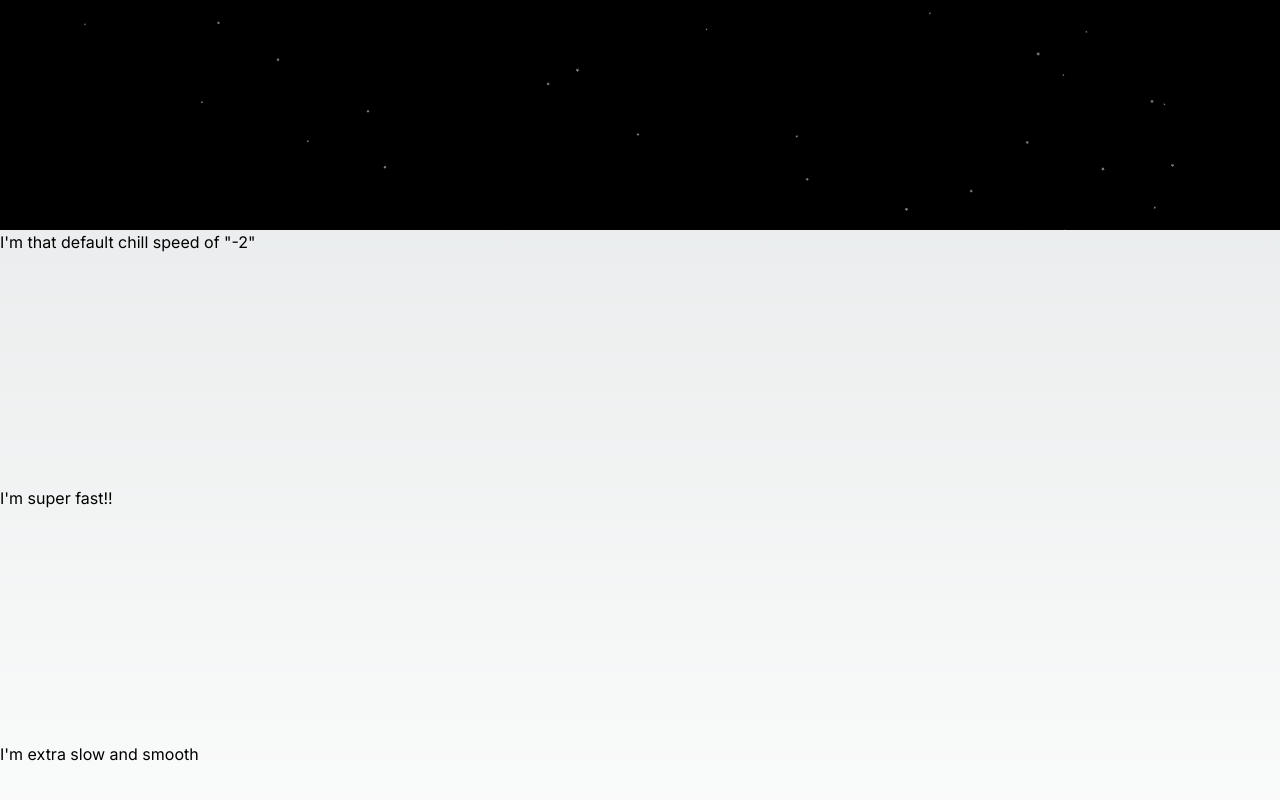
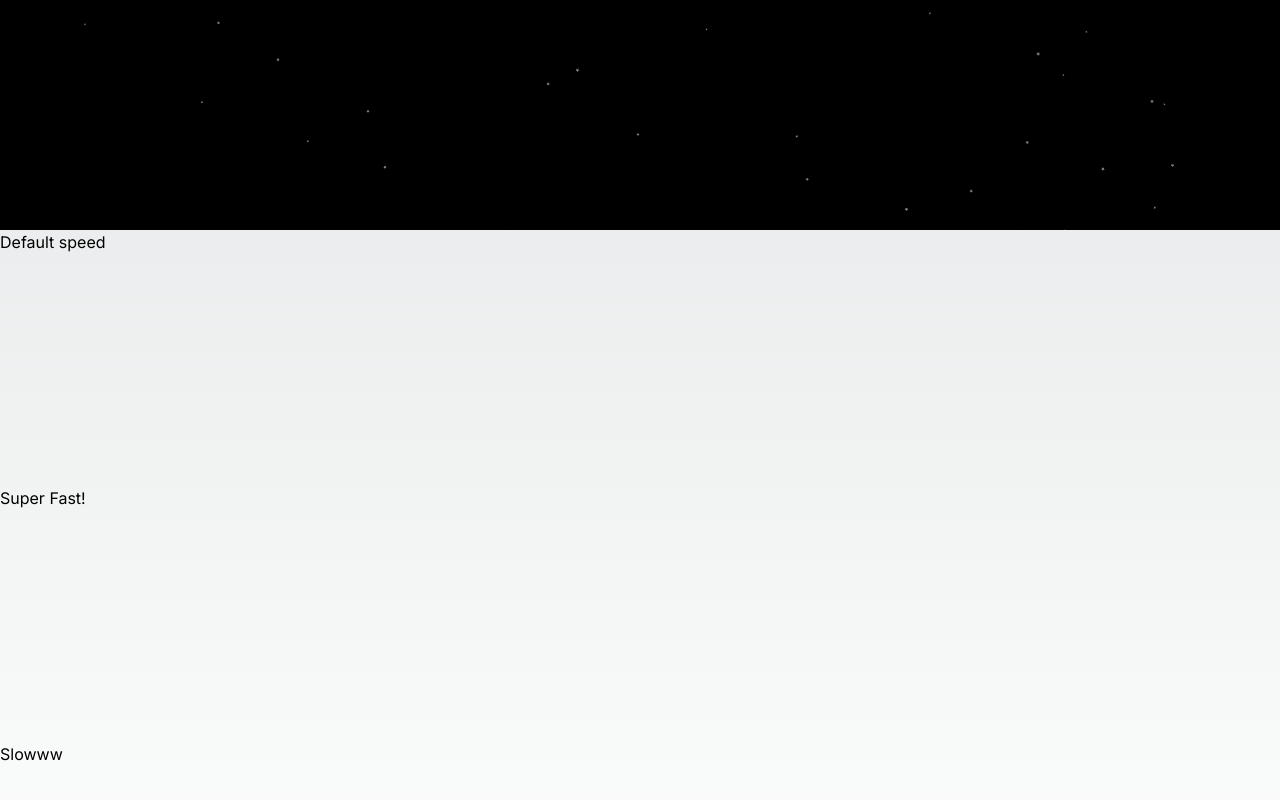
Before and after one commit to ryanchuaks1/ryanchuaks1.github.io, a Next.js app: page / in a window 1280 px wide. Shown: the part 570-1370 px from the top of the page. Built offline with nearby package versions, Linux system fonts and the light colour scheme.

Commit message:
Deployment fix

```diff
--- a/src/app/page.tsx
+++ b/src/app/page.tsx
@@ -79,13 +79,13 @@ export default function Home() {
         <div className="min-h-screen bg-no-repeat bg-cover">
             <Particles className="min-h-screen" options={options} />
             <div className="rellax h-64">
-                I'm that default chill speed of "-2"
+                Default speed
             </div>
             <div className="rellax h-64" data-rellax-speed="7">
-                I'm super fast!!
+                Super Fast!
             </div>
             <div className="rellax h-64" data-rellax-speed="-4">
-                I'm extra slow and smooth
+                Slowww
             </div>
         </div>
     );
```
